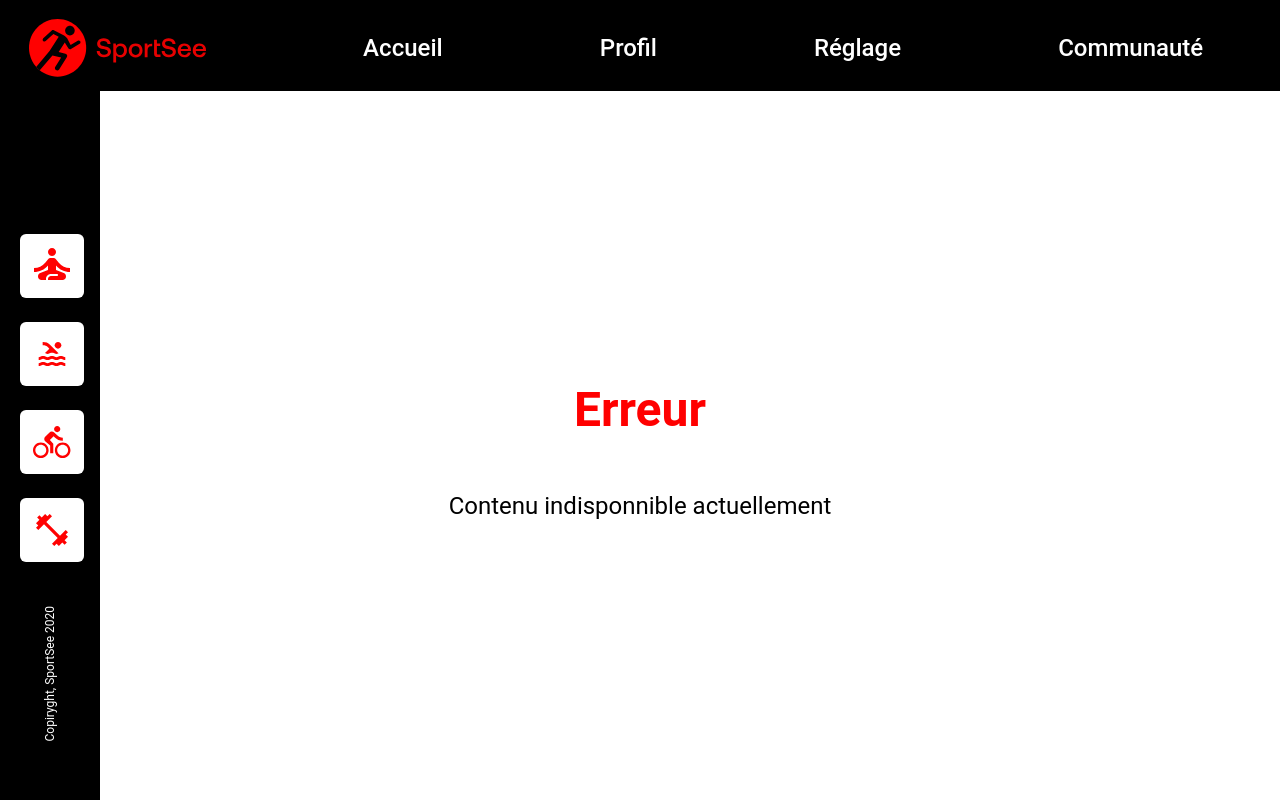
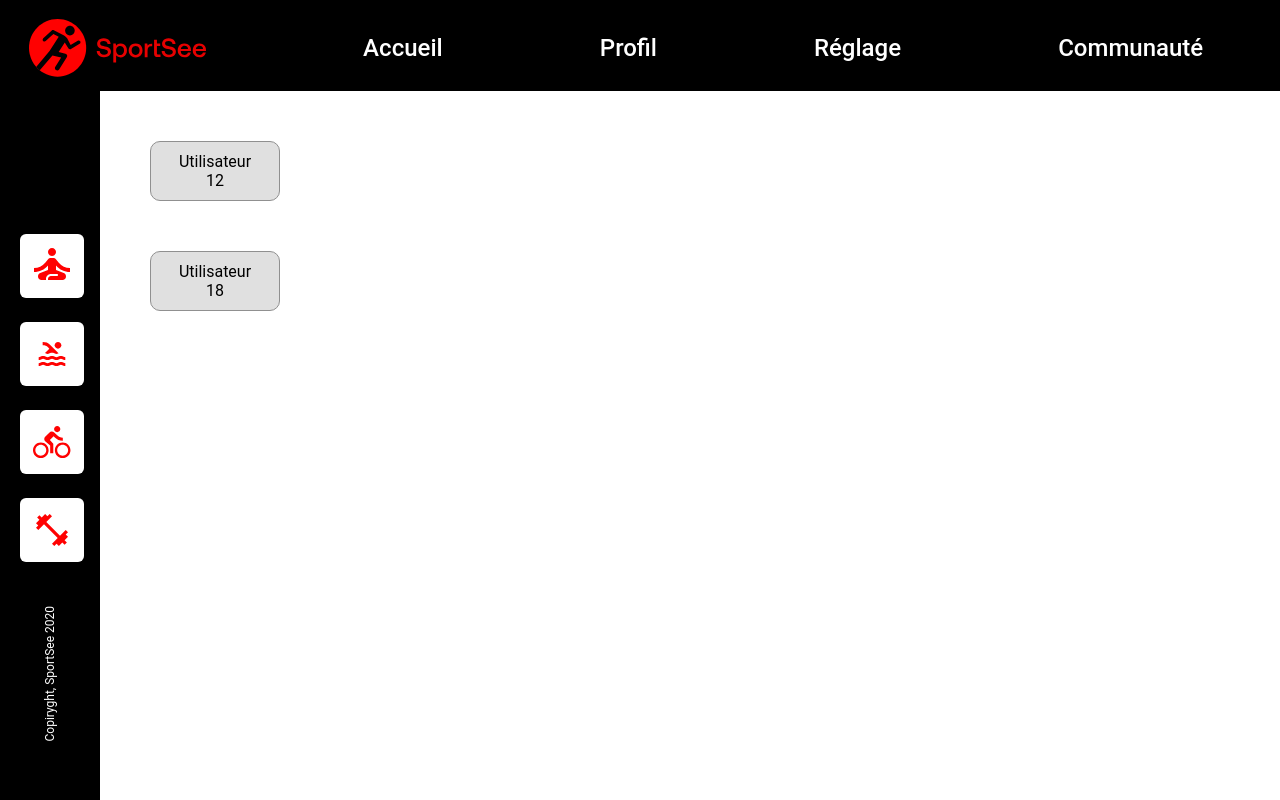
Before and after one commit to Thorekt/RobinOry_12_02022023, a React (Create React App) app: page / in a window 1280 px wide. Before the commit this address led to /error. Built offline with nearby package versions, Linux system fonts and the light colour scheme; no server answers.

Commit message:
Ajout d'une page de sélection de l'utilisateur

```diff
--- a/src/App.js
+++ b/src/App.js
@@ -5,6 +5,7 @@ import Dashboard from './pages/Dashboard';
 import Error from './pages/Error';
 import TopNavbar from './components/TopNavbar';
 import LeftNavbar from './components/LeftNavbar';
+import Home from './pages/Home';
 
 /*
  * Entry point for the application. Should not be used elsewhere than in src/index.js.
@@ -20,7 +21,8 @@ function App() {
         <TopNavbar />
         <LeftNavbar />
         <Routes>
-          <Route index element={<Dashboard userId={12} />} />
+          <Route index element={<Home />} />
+          <Route path='dashboard/:userId' element={<Dashboard />} />
           <Route path='*' element={<Error />} />
         </Routes>
       </div>
--- a/src/components/TopNavbar.jsx
+++ b/src/components/TopNavbar.jsx
@@ -15,7 +15,7 @@ function TopNavbar() {
       <div className='top-navbar__logo'>
         <img src={logo} alt='SportSee' />
       </div>
-      <Link>Accueil</Link>
+      <Link to='/'>Accueil</Link>
       <Link>Profil</Link>
       <Link>Réglage</Link>
       <Link>Communauté</Link>
--- a/src/pages/Dashboard.jsx
+++ b/src/pages/Dashboard.jsx
@@ -1,4 +1,5 @@
 import { React, useEffect, useState } from 'react';
+import { useParams } from 'react-router-dom';
 import PropTypes from 'prop-types';
 import Activity from '../components/graphs/Activity';
 import HeadDashboard from '../components/HeadDashboard';
@@ -21,7 +22,9 @@ import '../styles/Dashboard.css';
  * @param {number} userId The id of the user.
  * @returns {JSX.Element} The Dashboard page.
  */
-function Dashboard({ userId }) {
+function Dashboard() {
+  const { userId } = useParams();
+
   const [user, setUser] = useState(null);
   const [error, setError] = useState(null);
 
@@ -82,8 +85,6 @@ function Dashboard({ userId }) {
   );
 }
 
-Dashboard.propTypes = {
-  userId: PropTypes.number,
-};
+Dashboard.propTypes = {};
 
 export default Dashboard;
--- /dev/null
+++ b/src/pages/Home.jsx
@@ -0,0 +1,14 @@
+import React from 'react';
+import { Link } from 'react-router-dom';
+import '../styles/Home.css';
+
+function Home() {
+  return (
+    <div className='home'>
+      <Link to='/dashboard/12'>Utilisateur 12</Link>
+      <Link to='/dashboard/18'>Utilisateur 18</Link>
+    </div>
+  );
+}
+
+export default Home;
--- /dev/null
+++ b/src/styles/Home.css
@@ -0,0 +1,22 @@
+.home {
+  margin: 50px 150px;
+  width: 130px;
+  display: flex;
+  flex-direction: column;
+  gap: 50px;
+}
+
+.home a {
+  cursor: pointer;
+  text-decoration: none;
+  color: #000000;
+  background-color: #e0e0e0;
+  border: 1px solid #909090;
+  border-radius: 10px;
+  text-align: center;
+  padding: 10px 20px;
+}
+
+.home a:hover {
+  background-color: #c9c9c9;
+}
```
